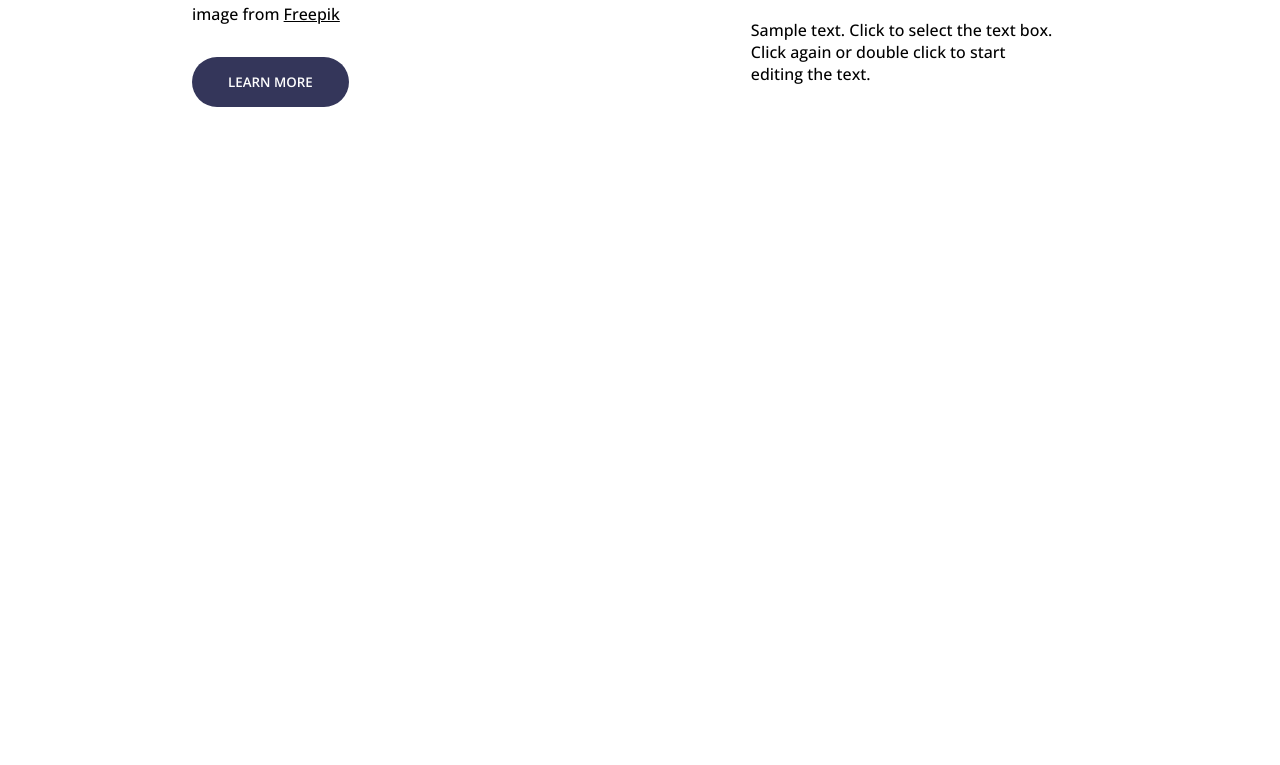
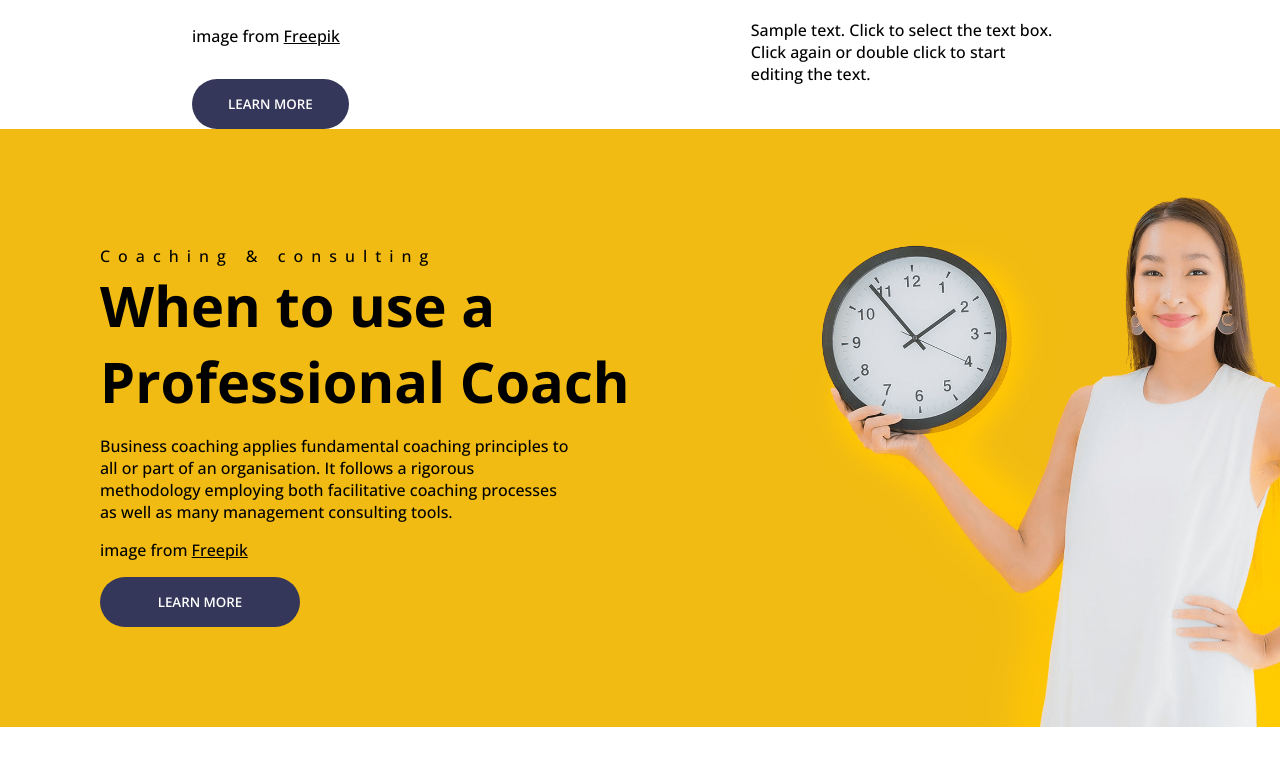
Before and after one commit to KASSEM78/nicepage, a plain HTML site: page index.html in a window 1280 px wide. Shown: the part 4441-5206 px from the top of the page. After the commit the page ends 5168 px from the top, so only its background shows below. Drawn offline with nearby package versions, Linux system fonts and the light colour scheme.

Commit message:
maybe last

```diff
--- a/index.css
+++ b/index.css
@@ -1,14 +1,15 @@
+@import url('https://fonts.googleapis.com/css2?family=Open+Sans:ital,wght@0,300..800;1,300..800&display=swap');
 * {
   padding: 0;
   margin: 0;
   box-sizing: border-box;
-  font-family: OpenSans;
+  font-family: "Open Sans", sans-serif;
 }
 
-@font-face {
+/* @font-face {
   font-family: OpenSans;
   src: url(./OpenSans-VariableFont_wdth\,wght.ttf);
-}
+} */
 
 header {
   width: 100%;
@@ -365,7 +366,6 @@ header {
 
 #section6 {
   width: 100%;
-  height: 300vh;
   background-color: white;
   display: flex;
   justify-content: center;
@@ -382,7 +382,7 @@ header {
         background-color: #f1bb13;
         height: 10%;
         border-radius: 0 0 40px 40px;
-        padding: 2rem 2rem 0 2rem;
+        padding: 2rem;
         h2 {
           font-weight: 700;
           font-size: 2.2rem;
@@ -503,3 +503,56 @@ header {
   }
 }
 }
+
+
+#section7 {
+  width: 100%;
+  background-color: #f1bb13;
+  display: flex;
+  justify-content: center;
+  align-items: center;
+  .container{
+    display: flex;
+    width: 100%;
+    .photo{
+      background-image: url(./clock-min.png);
+      background-size: cover;
+      width: 40%;
+      background-repeat: no-repeat;
+    }
+    .left{
+      width: 60%;
+      padding: 100px;
+      .space{
+        letter-spacing: 8px;
+      }
+      h2{
+        font-weight: 700;
+        font-size: 3.5rem;
+      }
+      p{
+        margin-top: 1rem;
+        font-size: 1rem;
+        font-weight: 500;
+        a{
+          color: black;
+        }
+      }
+      button{
+        width: 200px;
+        margin-top: 1rem;
+        padding: 1rem 2rem;
+        border-radius: 2rem;
+        background-color: #34365a;
+        border: none;
+        color: white;
+        font-weight: 600;
+        button&:hover {
+          background-color: white;
+          color: black;
+          cursor: pointer;
+        }
+      }
+    }
+  }
+}
--- a/index.html
+++ b/index.html
@@ -172,5 +172,19 @@
         </div>
       </div>
     </section>
+    <section id="section7">
+      <div class="container">
+        <div class="left">
+          <div class="space">
+          <p>Coaching & consulting</p>
+          </div>
+          <h2>When to use a <br> Professional Coach</h2>
+          <p>Business coaching applies fundamental coaching principles to <br> all or part of an organisation. It follows a rigorous <br> methodology employing both facilitative coaching processes <br> as well as many management consulting tools.</p>
+          <p>image from <a href="">Freepik</a></p>
+          <button>LEARN MORE</button>
+        </div>
+        <div class="photo"></div>
+      </div>
+    </section>
   </body>
 </html>
```
Also changed, not shown: clock-min.png (added).
